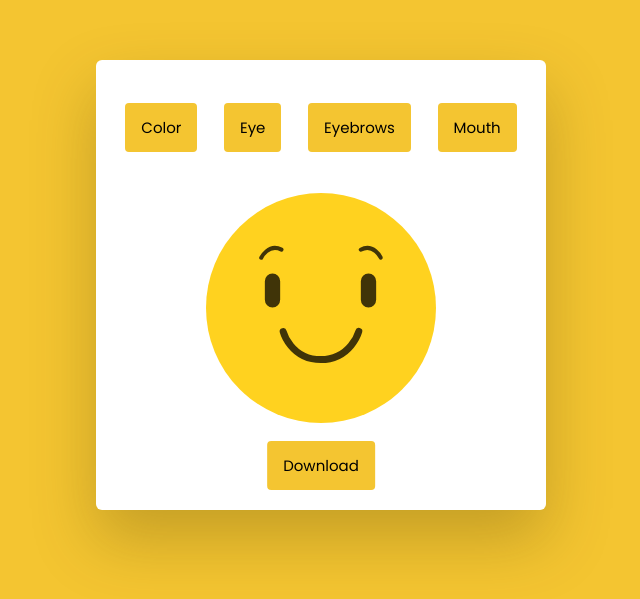
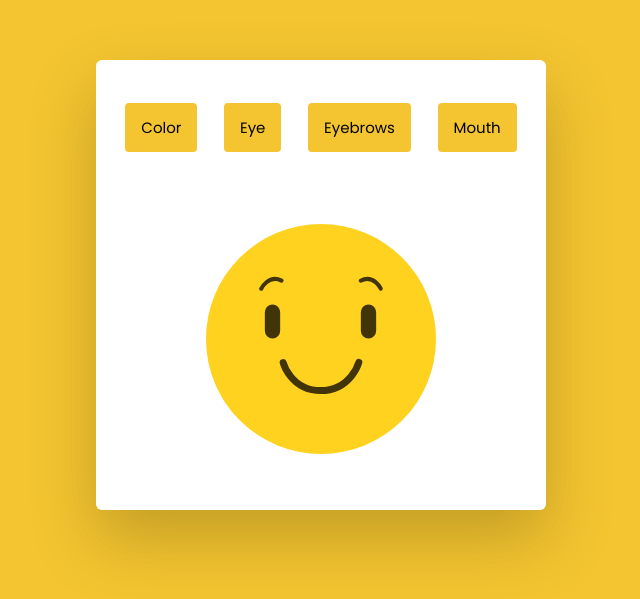
Before and after one commit to AhmedSallam100/Emoji-Maker, a plain HTML site: page index.html in a window 1280 px wide. Shown: the part 115-714 px from the top of the page, without its empty margins (319-959 px from the left). Drawn offline with Linux system fonts and the light colour scheme.

Commit message:
Add files via upload

```diff
--- a/app.js
+++ b/app.js
@@ -7,7 +7,6 @@ let eyeBtn = document.querySelector("#eye");
 let eyebrowsBtn = document.querySelector("#eyebrows");
 let mouthBtn = document.querySelector("#mouth");
 let allBtns = document.querySelectorAll(".btns-container button");
-let downloadBtn = document.querySelector(".download");
 let colors = ["#31e768", "#4bb4ff", "#ff702e", "#b88cff", "#ffd21f"];
 let count1 = 0;
 let count2 = 0;
--- a/index.html
+++ b/index.html
@@ -4,6 +4,10 @@
     <meta charset="UTF-8" />
     <meta http-equiv="X-UA-Compatible" content="IE=edge" />
     <meta name="viewport" content="width=device-width, initial-scale=1.0" />
+    <meta property="og:image" content="imgs/intro.png" />
+    <meta property="og:image:type" content="image/png" />
+    <meta property="og:image:width" content="1024" />
+    <meta property="og:image:height" content="1024" />
     <link rel="stylesheet" href="style.css" />
     <title>Emoji Maker</title>
   </head>
@@ -21,7 +25,6 @@
           <img src="imgs/eyebrow-3.svg" class="eyebrows" alt="" />
           <img src="imgs/mouth-4.svg" class="mouth" alt="" />
         </div>
-        <button class="download">Download</button>
       </div>
     </div>
     <script src="app.js"></script>
--- a/style.css
+++ b/style.css
@@ -47,7 +47,7 @@ body {
   height: 70%;
   width: 100%;
   position: absolute;
-  top: 20%;
+  top: 27%;
 }
 .emoji {
   height: 230px;
@@ -75,7 +75,7 @@ body {
 .mouth {
   top: 120px;
 }
-.download {
+/* .download {
   font-size: 15px;
   position: absolute;
   bottom: -25px;
@@ -89,6 +89,6 @@ body {
   background-color: #f4c531;
 }
 .download:active {
-  /* transform: scale(0.9) translateX(-50%); */
+  transform: scale(0.9) translateX(-50%);
   transform: translateX(-50%) scale(0.9);
-}
+} */
```
Also changed, not shown: imgs/intro.png (added).
